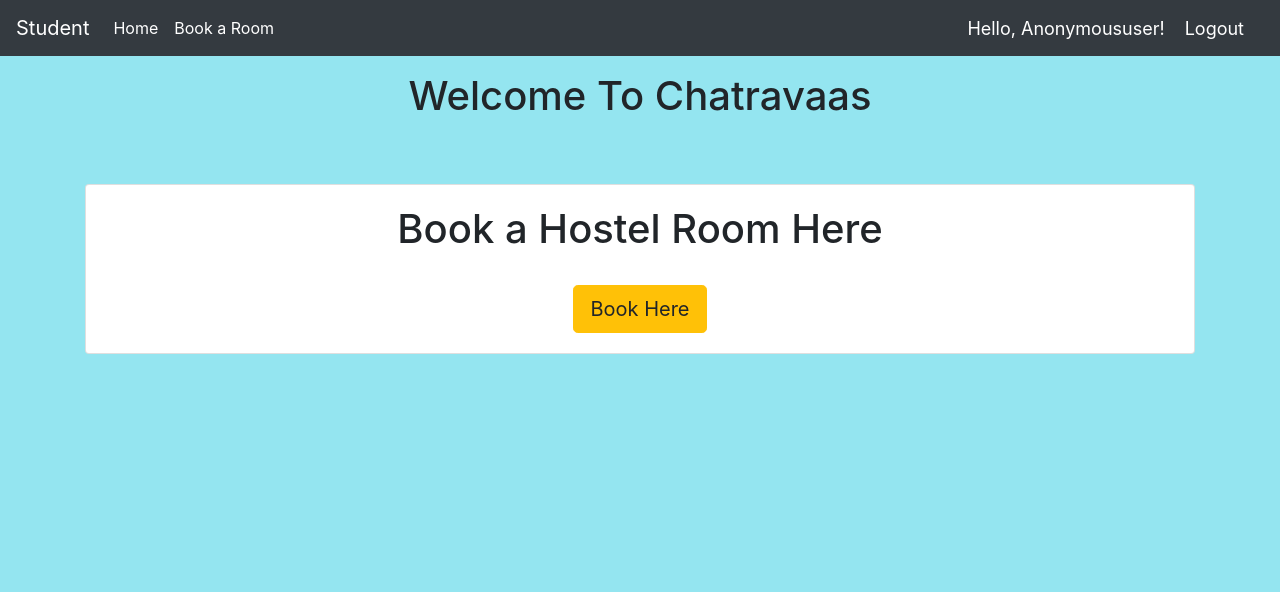
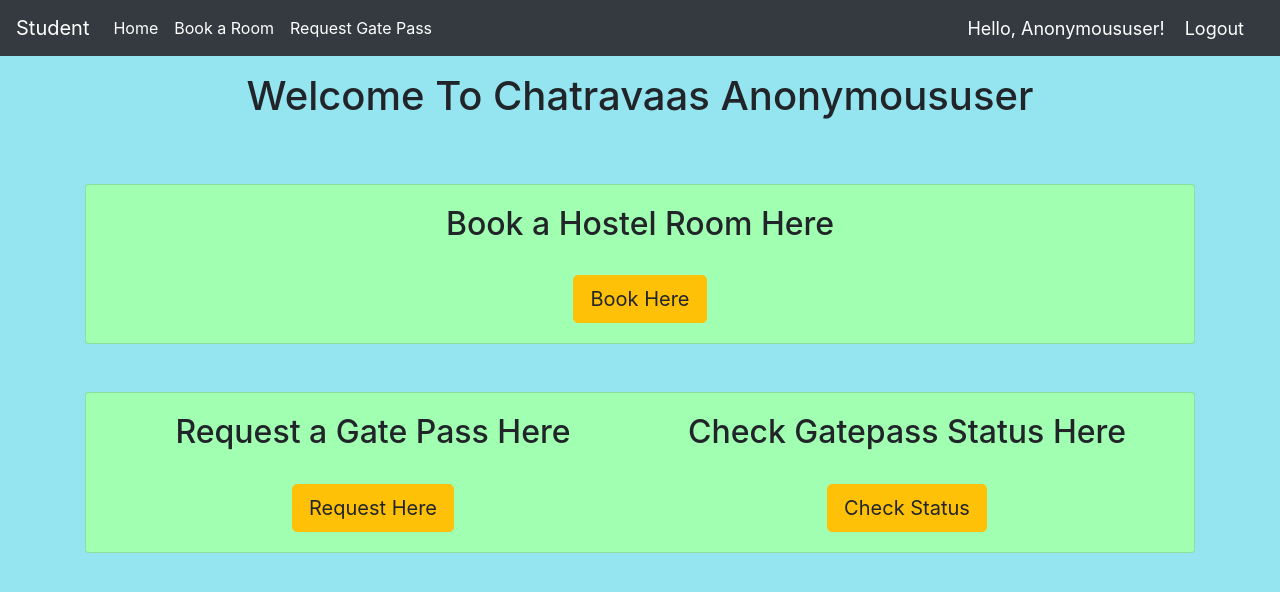
Before and after one commit to Saketh-Chandra/Hostel_Management_System, a Django app: template hostelapp/templates/hostelapp/home.html in a window 1280 px wide. Shown: the top 592 px of the page. Run offline with Django 3.2, Linux system fonts and the light colour scheme; the template is opened without the code that fills it, so the values that code supplies are empty; some libraries are stand-ins or nearby versions.

Commit message:
Gatepass done!

```diff
--- a/Hostel_Management_System/settings.py
+++ b/Hostel_Management_System/settings.py
@@ -126,7 +126,7 @@ AUTH_PASSWORD_VALIDATORS = [
 
 LANGUAGE_CODE = 'en-us'
 
-TIME_ZONE = 'UTC'
+TIME_ZONE = 'Asia/Kolkata'
 
 USE_I18N = True
 
--- a/Wardenapp/templates/Wardenapp/Navbar.html
+++ b/Wardenapp/templates/Wardenapp/Navbar.html
@@ -20,6 +20,9 @@
                 <a class="nav-link" href="/admin">admin</a>
             {% endif %}
             </li>
+            <li class="nav-item active">
+                <a class="nav-link" href="{% url 'gate' %}">GatePass</a>
+            </li>
         </ul>
     </div>
 
--- a/Wardenapp/urls.py
+++ b/Wardenapp/urls.py
@@ -5,6 +5,9 @@ urlpatterns = [
     path('floors/<str:pk>', views.floors_view, name='warden_floor1'),
     path('blocks/', views.blocks_view, name='warden_blocks'),
     path('rooms/<str:pk>', views.rooms_view, name='warden_rooms'),
-    path('room/student/list/<str:pk>',views.student_view,name='student_rooms_info')
+    path('room/student/list/<str:pk>',views.student_view,name='student_rooms_info'),
+    path('gate_status/',views.gate_view,name='gate'),
+    #path('approval/<str:pk>',views.approve_view,name='approval'),
+    path('approval/<str:pk>/<str:bi>',views.approve_view,name='approval')
 
 ]
--- a/hostelapp/admin.py
+++ b/hostelapp/admin.py
@@ -8,3 +8,4 @@ admin.site.register(room)
 # admin.site.register(student)
 admin.site.register(warden)
 admin.site.register(student_room)
+admin.site.register(gatepass)
--- a/hostelapp/templates/hostelapp/home.html
+++ b/hostelapp/templates/hostelapp/home.html
@@ -1,15 +1,17 @@
 {% extends 'hostelapp/main.html' %}
 {% load static %}
 {% block content %}
-<p><h1 color="red"><center>Welcome To Chatravaas</center></h1></p>
+<p><h1 color="red"><center>Welcome To Chatravaas {{request.user|title}}</center></h1></p>
 <br>
 <br>
 
 <style>
     body {
-background-color: rgb(148, 229, 240);
-
-}
+        background-color: rgb(148, 229, 240);
+        }
+    .card{
+        background-color: rgb(160, 255, 176);
+        }
 </style>
     <div class="card">
         <div class="card-body">
@@ -23,158 +25,35 @@ background-color: rgb(148, 229, 240);
             </div>
             {% endfor %}
         {% else %}
-                <h1 align="middle">Book a Hostel Room Here</h1>
+                <h2 align="middle">Book a Hostel Room Here</h2>
                 <br>
                 <div align="middle"><a href="{% url 'block' %}" class="btn btn-primary btn-lg btn-warning">Book Here</a></div>
         {% endif %}
+        </div>
+    </div>
+<br>
+<br>
+
+    <div class="card">
+        <div class="card-body">
+                <div class="container">
+                    <div align="middle" class="row">
+                      <div class="col-sm">
+                        <h2>Request a Gate Pass Here</h2>
+                        <br>
+                        <a href="{% url 'gatepass' %}" class="btn btn-primary btn-lg btn-warning">Request Here</a>
+                      </div>
+
+                      <div class="col-sm">
+                        <h2>Check Gatepass Status Here</h2>
+                        <br>
+                        <a href="{% url 'gatepass_status' %}" class="btn btn-primary btn-lg btn-warning">Check Status</a>
+                      </div>
+                    </div>
+                  </div>
         </div>
     </div>
 
 
 
 {% endblock %}
-
-
-{#<!DOCTYPE html>#}
-{#<html lang="en">#}
-{#<head>#}
-{#    <meta charset="UTF-8">#}
-{#    <title>Title</title>#}
-{#    <meta charset="UTF-8">#}
-{#    <title>Amrita university hostel management system</title>#}
-{#    <title>Bootstrap Example</title>#}
-{#    <meta name="viewport" content="width=device-width, initial-scale=1">#}
-{#    <link rel="stylesheet" href="https://maxcdn.bootstrapcdn.com/bootstrap/3.4.1/css/bootstrap.min.css">#}
-{#    <script src="https://ajax.googleapis.com/ajax/libs/jquery/3.5.1/jquery.min.js"></script>#}
-{#    <script src="https://maxcdn.bootstrapcdn.com/bootstrap/3.4.1/js/bootstrap.min.js"></script>#}
-{#    <style>#}
-{#        body,#}
-{#        html {#}
-{#            margin: 0;#}
-{#            padding: 0;#}
-{#            height: 100%;#}
-{#            background: #7abecc !important;#}
-{#        }#}
-{##}
-{#        .header {#}
-{#            background-color: #26d0c9;#}
-{#            color: #fff;#}
-{#            height: 130px;#}
-{#        }#}
-{##}
-{#        .header-logo {#}
-{#            float: left;#}
-{#            font-size: 36px;#}
-{#            color: #fff;#}
-{#        }#}
-{##}
-{#        .main {#}
-{#            padding: 20px 80px;#}
-{#        }#}
-{##}
-{#        .selt {#}
-{#            padding-left: 20px;#}
-{#            font-size: 36px;#}
-{#        }#}
-{##}
-{#        .copy-container {#}
-{#            color: #fff;#}
-{#        }#}
-{##}
-{#        .header-logo {#}
-{#            float: left;#}
-{#            font-size: 36px;#}
-{#            padding: 20px;#}
-{#            color: #ff4a4a;#}
-{#        }#}
-{##}
-{#        .footer {#}
-{#            background-color: #2f5167;#}
-{#            color: #fff;#}
-{#            height: 120px;#}
-{#            padding: 40px;#}
-{#        }#}
-{##}
-{#        li {#}
-{#            list-style: none;#}
-{#            font-size: 25px;#}
-{#        }#}
-{##}
-{#        .last {#}
-{#            float: left;#}
-{#            font-size: 32px;#}
-{#        }#}
-{#    </style>#}
-{##}
-{#</head>#}
-{#<body>#}
-{##}
-{##}
-{#<div class="header" style="background-color:lavender;">#}
-{#    <div>#}
-{#        <div class="col-md-8">#}
-{#            <p class="header-logo">Welcome to Amrita university Hostel Management System</p>#}
-{#        </div>#}
-{#        <img src="https://encrypted-tbn0.gstatic.com/images?q=tbn%3AANd9GcTBT6bowbW_G9KBgJswk5WDUXGpGG0OYvhjRA&usqp=CAU"#}
-{#             align="right">#}
-{#    </div>#}
-{#</div>#}
-{#<div class="main">#}
-{#    <div class="copy-container">#}
-{#        <h1> Mathura block Hostel Management System<span>.</span></h1>#}
-{#    </div>#}
-{#    <div class="row">#}
-{#        <div class="col-sm-4" style="background-color:lavender;">#}
-{#            <p class="selt">select a floor</p></div>#}
-{#    </div>#}
-{#    <div>#}
-{#        <br>#}
-{#        <div class="card bg-primary text-white">#}
-{#            <div class="card-body">floor 2</div>#}
-{#        </div>#}
-{#        <br>#}
-{#        <div class="card bg-primary text-white">#}
-{#            <div class="card-body">floor 3</div>#}
-{#        </div>#}
-{#        <br>#}
-{#        <div class="card bg-primary text-white">#}
-{#            <div class="card-body">floor 4</div>#}
-{#        </div>#}
-{#        <br>#}
-{#        <div class="card bg-primary text-white">#}
-{#            <div class="card-body">floor 5</div>#}
-{#        </div>#}
-{#        <br>#}
-{#        <div class="card bg-primary text-white">#}
-{#            <div class="card-body">floor 6</div>#}
-{#        </div>#}
-{#        <br>#}
-{#        <div class="card bg-primary text-white">#}
-{#            <div class="card-body">floor 7</div>#}
-{#        </div>#}
-{#        <br>#}
-{#        <div class="card bg-primary text-white">#}
-{#            <div class="card-body">floor 8</div>#}
-{#        </div>#}
-{#        <br>#}
-{#        <div class="card bg-primary text-white">#}
-{#            <div class="card-body">floor 9</div>#}
-{#        </div>#}
-{#        <br>#}
-{#        <div class="card bg-primary text-white">#}
-{#            <div class="card-body">floor 10</div>#}
-{#        </div>#}
-{#        <br>#}
-{#        <div class="card bg-primary text-white">#}
-{#            <div class="card-body">floor 1</div>#}
-{#        </div>#}
-{##}
-{#    </div>#}
-{#    <div class="footer">#}
-{#        <div class="last">Thank you for visiting!</div>#}
-{#    </div>#}
-{#</body>#}
-{#</html>#}
-{#<div class="copy-container">#}
-{#    <h1> Mathura block Hostel Management System<span>.</span></h1>#}
-{#</div>#}
--- a/hostelapp/templates/hostelapp/navbar.html
+++ b/hostelapp/templates/hostelapp/navbar.html
@@ -15,7 +15,7 @@
     <div class="navbar-nav">
         <a class="nav-item nav-link active" href="{% url 'home' %}">Home</a>
         <a class="nav-item nav-link active" href="{% url 'block' %}">Book a Room</a>
-
+        <a class="nav-item nav-link active" href="{% url 'gatepass' %} ">Request Gate Pass</a>
 
     </div>
   </div>
--- a/hostelapp/url.py
+++ b/hostelapp/url.py
@@ -7,6 +7,7 @@ urlpatterns = [
 
     path('floor/<str:pk>/', views.floor, name='floor'),
     path('rooms/<str:pk>/', views.rooms, name='rooms'),
-
-    path('confirmation/booking/<str:pk>/', views.booking_form_views, name='confirmation_booking')
+     path('gatepass/', views.gatepass_view, name='gatepass'),
+    path('confirmation/booking/<str:pk>/', views.booking_form_views, name='confirmation_booking'),
+    path('gatepass_status/',views.gatepass_state,name='gatepass_status')
 ]
```
Also changed, not shown: Wardenapp/templates/Wardenapp/gate.html (added, +66 -0 lines), Wardenapp/views.py (+21 -0 lines), hostelapp/forms.py (+13 -0 lines), hostelapp/models.py (+13 -1 lines), hostelapp/views.py (+66 -0 lines), db.sqlite3.
